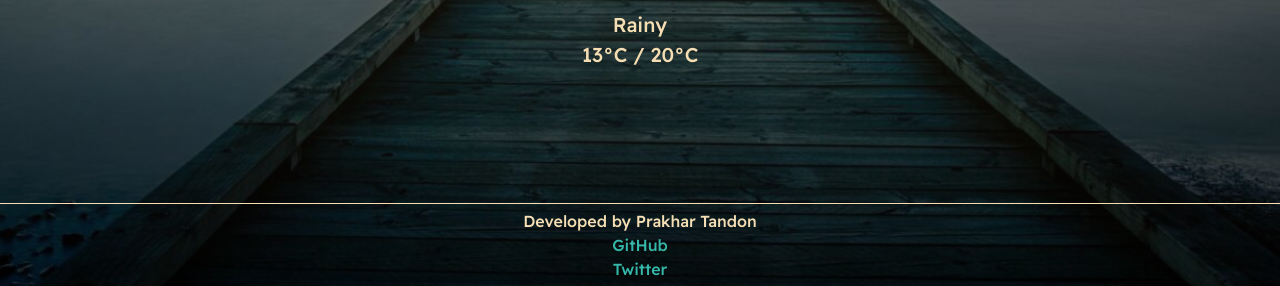
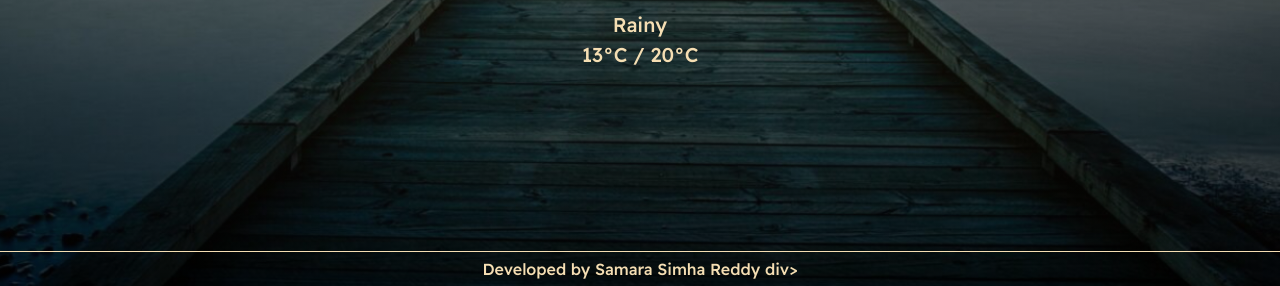
Before and after one commit to Samarared/PRODIGY_WD_05, a plain HTML site: page index.html in a window 1280 px wide. Shown: the part 514-800 px from the top of the page. Drawn offline with nearby package versions, Linux system fonts and the light colour scheme.

Commit message:
Update index.html

```diff
--- a/index.html
+++ b/index.html
@@ -25,9 +25,7 @@
         </div>
     </main>
 
-<footer><div>Developed by Prakhar Tandon</div>
-<div> <a href="https://github.com/prakhart111">GitHub</a></div>
-<div> <a href="https://twitter.com/PrakharTandon29">Twitter </a></div>
+<footer><div>Developed by Samara Simha Reddy div>
 </footer>
 </div>
 </body>
```
